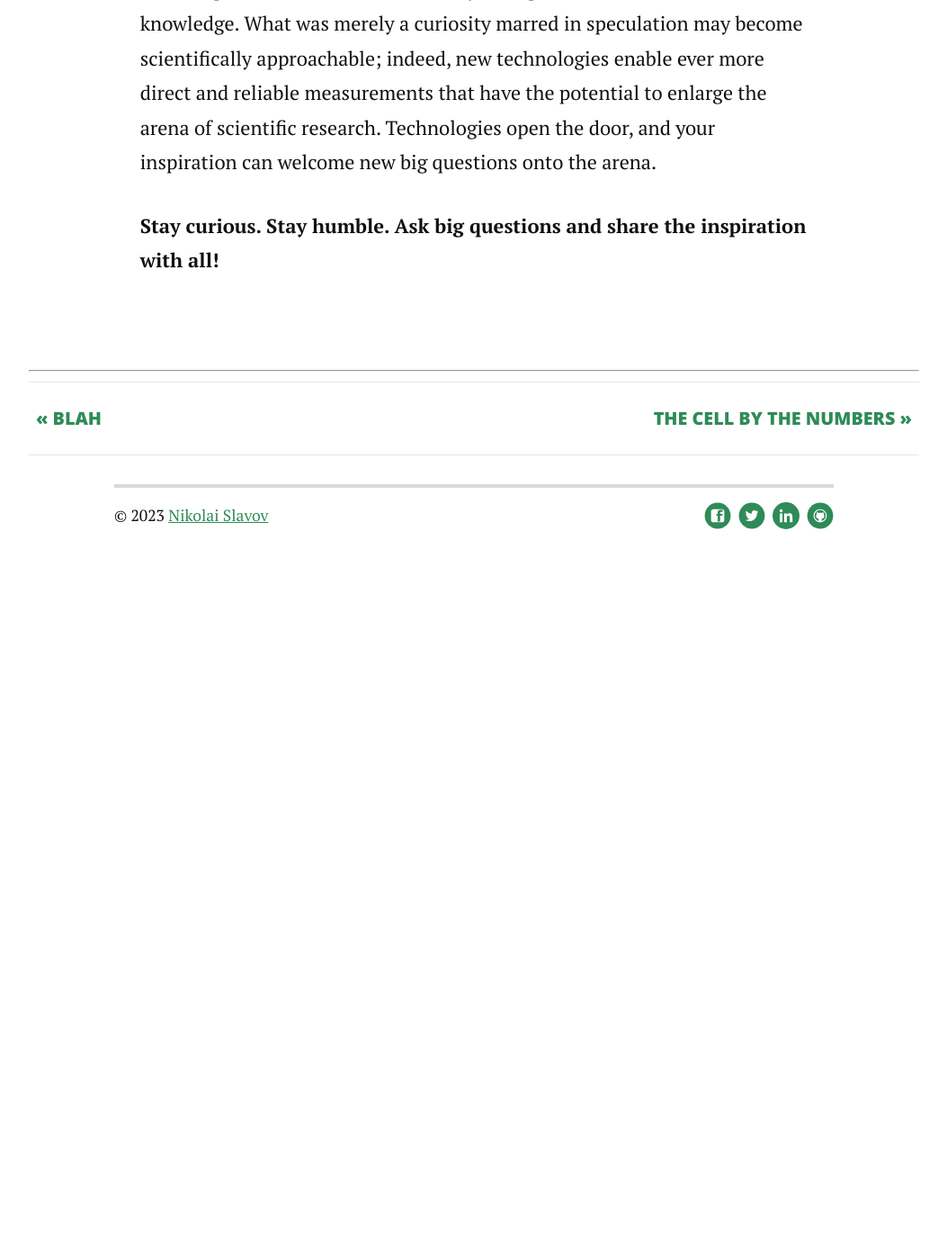
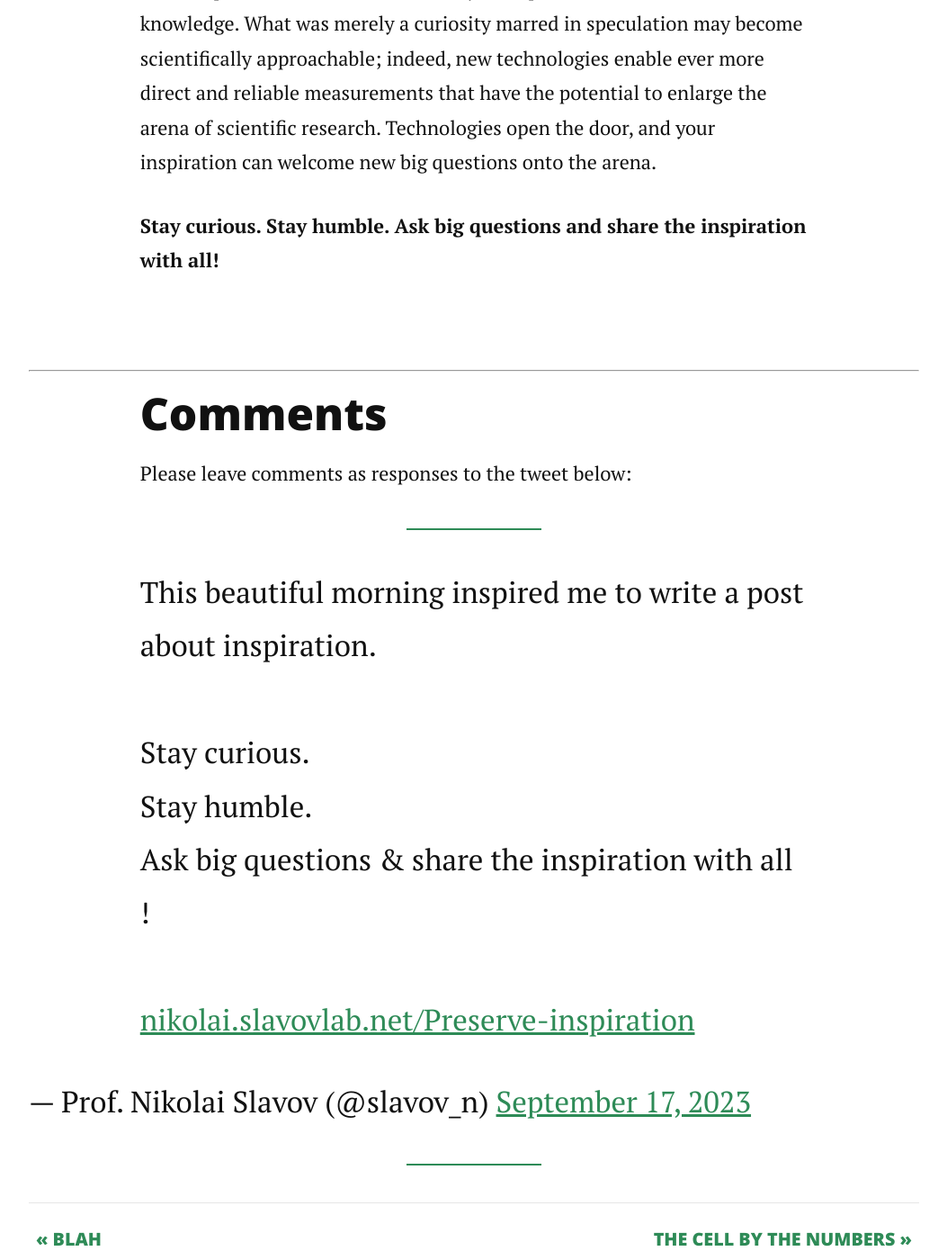
Before and after one commit to nslavov/nikolai, a Jekyll site: the page built from _posts/2023-09-17-Preserve-inspiration.md, in a window 1280 px wide and 1400 px high, scrolled down 1139 px. Shown: the whole window at 90% size, without its empty margins (113-1166 px from the left). Built offline with Jekyll 4.4.1, drawn with Linux system fonts in a browser that asks for light colours; nearby versions of some CDN libraries; comment, search, counter and statistics services are not loaded; before the commit the page ends 1769 px from its top, so only the background shows below that.

Commit message:
Update 2023-09-17-Preserve-inspiration.md

```diff
--- a/_posts/2023-09-17-Preserve-inspiration.md
+++ b/_posts/2023-09-17-Preserve-inspiration.md
@@ -25,11 +25,13 @@ However, we should never forget the big questions that inspired us to pursue sci
 
 ------
 
-<!--
+
 ## Comments
 Please leave comments as responses to the tweet below:
 
 
-<blockquote class="twitter-tweet tw-align-center" ><p lang="en" dir="ltr" >Forthcoming changes in my life motivated me to reflect on my views and to share some thoughts.<br><br>The first installment is in this post, which carries personal reverberations.<a href="https://t.co/FkW373Tl3j">https://t.co/FkW373Tl3j</a></p>&mdash; Prof. Nikolai Slavov (@slavov_n) <a href="https://twitter.com/slavov_n/status/1555146276609540096?ref_src=twsrc%5Etfw">August 4, 2022</a></blockquote> <script async src="https://platform.twitter.com/widgets.js" charset="utf-8"></script>
-
--->
+<blockquote class="twitter-tweet tw-align-center" ><p lang="en" dir="ltr" >This beautiful morning inspired me to write a post about inspiration.<br><br>
+Stay curious.<br>
+Stay humble.<br>
+Ask big questions & share the inspiration with all !<br><br>
+<a href="https://nikolai.slavovlab.net/Preserve-inspiration/">nikolai.slavovlab.net/Preserve-inspiration</a></p>&mdash; Prof. Nikolai Slavov (@slavov_n) <a href="https://twitter.com/slavov_n/status/1703405250651029508">September 17, 2023</a></blockquote> <script async src="https://platform.twitter.com/widgets.js" charset="utf-8"></script>
```
